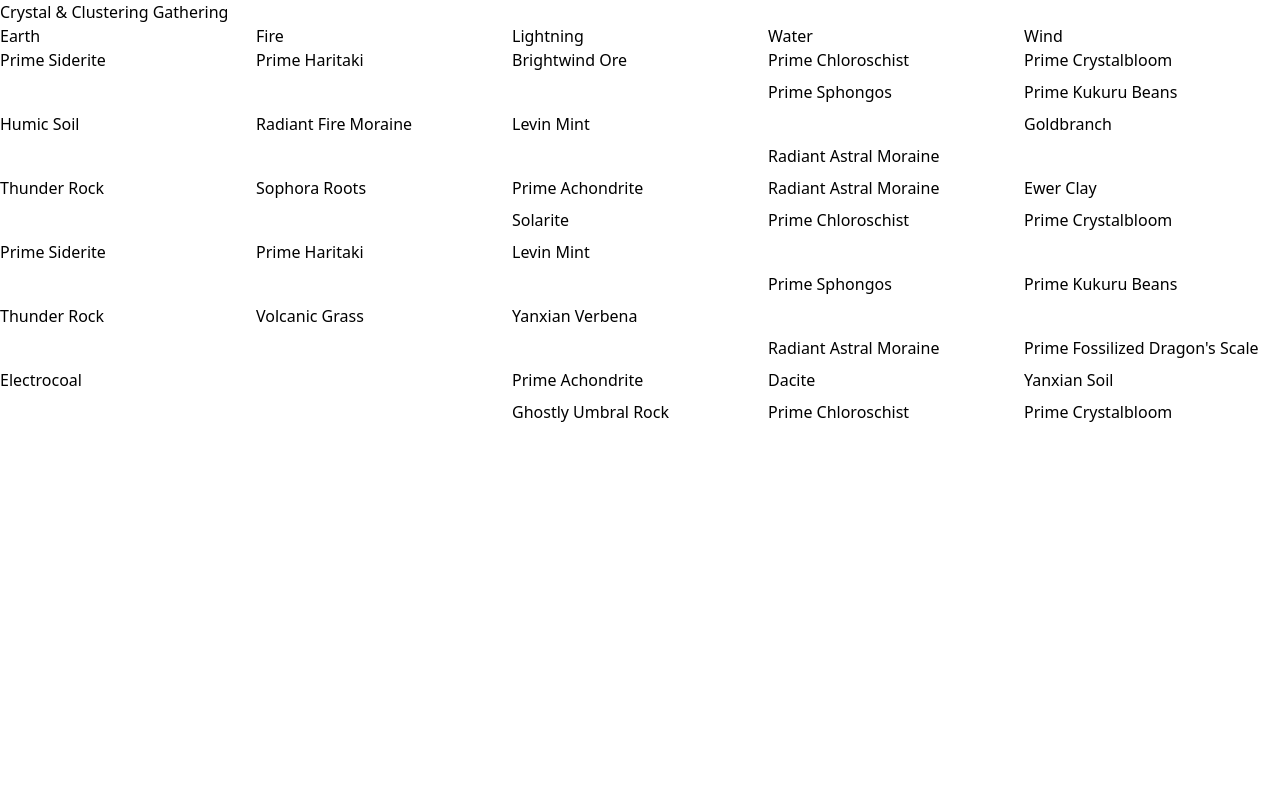
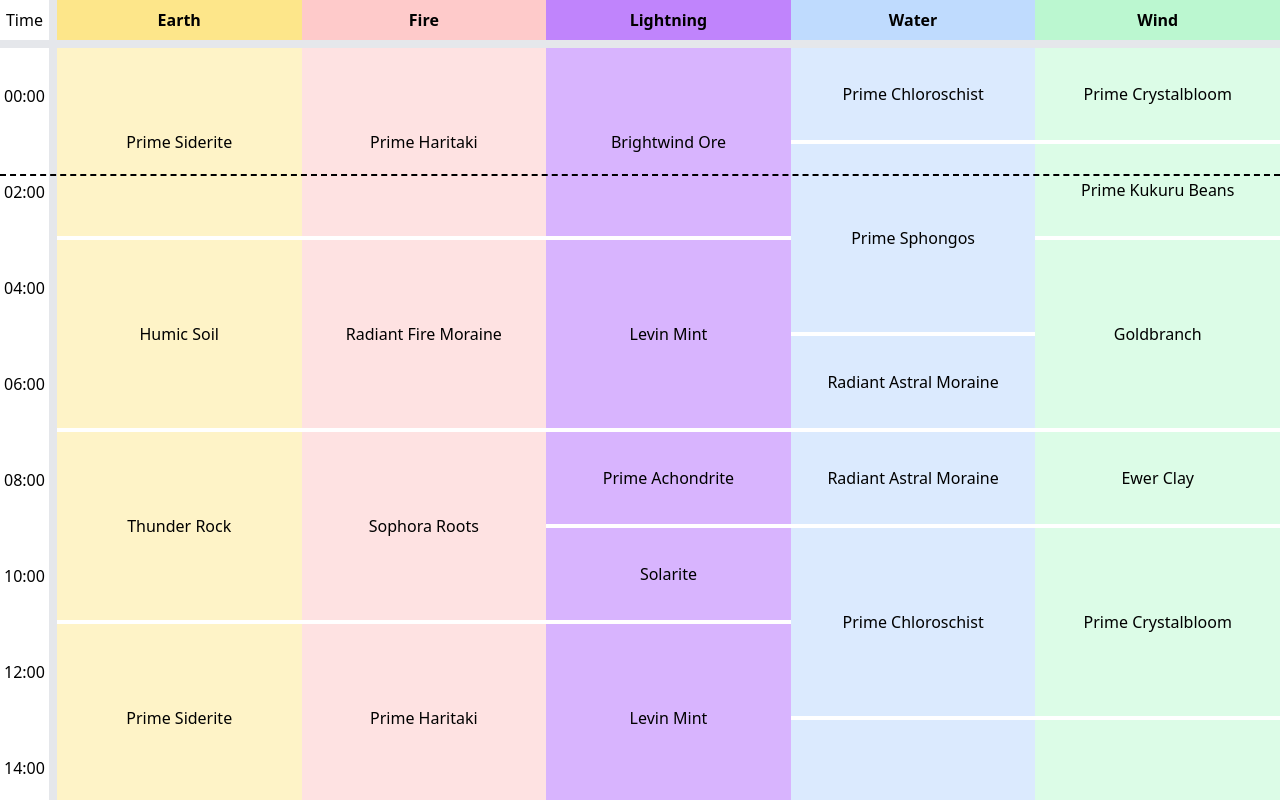
Before and after one commit to xurion/ffxiv-crystal-cluster-gathering, a React (Vite) app: page / in a window 1280 px wide. Shown: the top 800 px of the page. Built offline with nearby package versions, Linux system fonts and the light colour scheme.

Commit message:
Add cell colours and Eorzean time

```diff
--- a/package.json
+++ b/package.json
@@ -11,7 +11,8 @@
   },
   "dependencies": {
     "react": "^18.3.1",
-    "react-dom": "^18.3.1"
+    "react-dom": "^18.3.1",
+    "usehooks-ts": "^3.1.0"
   },
   "devDependencies": {
     "@eslint/js": "^9.13.0",
--- a/src/App.tsx
+++ b/src/App.tsx
@@ -1,19 +1,44 @@
 import "./App.css";
 import { Category } from "./Category";
+import { EorzeanTimeTracker } from "./EorzeanTimeTracker";
+import { Times } from "./Times";
 import { earth, fire, lightning, water, wind } from "./data";
 
 export const App = () => {
   return (
-    <>
-      <h1>Crystal & Clustering Gathering</h1>
-
-      <main className="flex">
-        <Category category={earth} title="Earth" />
-        <Category category={fire} title="Fire" />
-        <Category category={lightning} title="Lightning" />
-        <Category category={water} title="Water" />
-        <Category category={wind} title="Wind" />
-      </main>
-    </>
+    <main className="flex">
+      <Times />
+      <EorzeanTimeTracker />
+      <Category
+        category={earth}
+        cellClassName="bg-amber-100 border-b-white border-b-4"
+        title="Earth"
+        titleClassName="bg-amber-200"
+      />
+      <Category
+        category={fire}
+        cellClassName="bg-red-100 border-b-white border-b-4"
+        title="Fire"
+        titleClassName="bg-red-200"
+      />
+      <Category
+        category={lightning}
+        cellClassName="bg-purple-300 border-b-white border-b-4"
+        title="Lightning"
+        titleClassName="bg-purple-400"
+      />
+      <Category
+        category={water}
+        cellClassName="bg-blue-100 border-b-white border-b-4"
+        title="Water"
+        titleClassName="bg-blue-200"
+      />
+      <Category
+        category={wind}
+        cellClassName="bg-green-100 border-b-white border-b-4"
+        title="Wind"
+        titleClassName="bg-green-200"
+      />
+    </main>
   );
 };
--- a/src/Category.tsx
+++ b/src/Category.tsx
@@ -1,17 +1,27 @@
+import { Cell } from "./Cell";
 import { Entry as EntryDetails } from "./data";
 import { Entry } from "./Entry";
 
 type Props = {
   category: EntryDetails[];
+  cellClassName?: string;
   title: string;
+  titleClassName?: string;
 };
 
 export const Category = (props: Props) => {
   return (
     <div className="w-1/5">
-      <div>{props.title}</div>
+      <Cell
+        className={`border-b-8 font-bold${
+          props.titleClassName ? ` ${props.titleClassName}` : ""
+        }`}
+      >
+        {props.title}
+      </Cell>
+
       {props.category.map((category, i) => (
-        <Entry entry={category} key={i} />
+        <Entry className={props.cellClassName} entry={category} key={i} />
       ))}
     </div>
   );
--- /dev/null
+++ b/src/Cell.tsx
@@ -0,0 +1,30 @@
+import React from "react";
+
+type Props = {
+  children?: React.ReactNode;
+  className?: string;
+  height?: 1 | 2 | 3 | 4;
+  key?: number | string;
+};
+
+export const Cell = (props: Props) => {
+  const height =
+    props.height === 2
+      ? "h-24"
+      : props.height === 3
+      ? "h-36"
+      : props.height === 4
+      ? "h-48"
+      : "h-12";
+
+  return (
+    <div
+      className={`content-center p-1 text-center ${height}${
+        props.className ? ` ${props.className}` : ""
+      }`}
+      key={props.key}
+    >
+      {props.children}
+    </div>
+  );
+};
--- a/src/Entry.tsx
+++ b/src/Entry.tsx
@@ -1,22 +1,19 @@
+import { Cell } from "./Cell";
 import type { Entry as EntryDetails } from "./data";
 
 type Props = {
+  className?: string;
   entry: EntryDetails;
 };
 
-export const Entry = ({ entry }: Props) => {
-  const height =
-    entry.duration === 1
-      ? "h-4"
-      : entry.duration === 2
-      ? "h-8"
-      : entry.duration === 3
-      ? "h-12"
-      : "h-16";
-
+export const Entry = ({ className, entry }: Props) => {
   if (entry.type === "empty") {
-    return <div className={height} />;
+    return <Cell height={entry.duration} />;
   }
 
-  return <div className={height}>{entry.name}</div>;
+  return (
+    <Cell className={className} height={entry.duration}>
+      {entry.name}
+    </Cell>
+  );
 };
--- /dev/null
+++ b/src/EorzeanTimeTracker.tsx
@@ -0,0 +1,29 @@
+import { useState } from "react";
+import { useInterval } from "usehooks-ts";
+
+const getEorzeaDayProgress = () => {
+  const realTime = new Date(); // Current real-world time
+  const unixTime = realTime.getTime(); // Get Unix time in milliseconds
+
+  // Eorzea time runs 20 times faster than real time
+  const eorzeaTime = (unixTime * 20) / 1000; // Convert ms to seconds and scale up
+
+  const totalEorzeaSeconds = Math.floor(eorzeaTime) % (24 * 60 * 60); // Seconds since the start of the Eorzean day
+  const percentageThroughDay = (totalEorzeaSeconds / (24 * 60 * 60)) * 100; // Calculate percentage
+
+  return percentageThroughDay;
+};
+
+export const EorzeanTimeTracker = () => {
+  const [top, setTop] = useState(getEorzeaDayProgress());
+  useInterval(() => {
+    setTop(getEorzeaDayProgress());
+  }, 1000);
+
+  return (
+    <div
+      className={`absolute border-b-2 border-b-black border-dashed w-full`}
+      style={{ top: `calc(${top}% - 48px` }}
+    />
+  );
+};
--- /dev/null
+++ b/src/Times.tsx
@@ -0,0 +1,10 @@
+import { Cell } from "./Cell";
+
+export const Times = () => (
+  <div className="border-r-8">
+    <Cell className="border-b-8">Time</Cell>
+    {Array.from({ length: 12 }, (_, i) => (
+      <Cell height={2} key={i}>{`${String(i * 2).padStart(2, "0")}:00`}</Cell>
+    ))}
+  </div>
+);
--- a/src/data.ts
+++ b/src/data.ts
@@ -1,6 +1,6 @@
 type Item = {
   collectable: boolean;
-  duration: number;
+  duration: 1 | 2 | 3 | 4;
   job: "BOT" | "MIN";
   level: number;
   name: string;
@@ -12,7 +12,7 @@ type Item = {
 
 type Empty = {
   type: "empty";
-  duration: number;
+  duration: 1 | 2 | 3 | 4;
 };
 
 export type Entry = Item | Empty;
```
Also changed, not shown: 1 other file (tests, documents, lock files or other folders).
